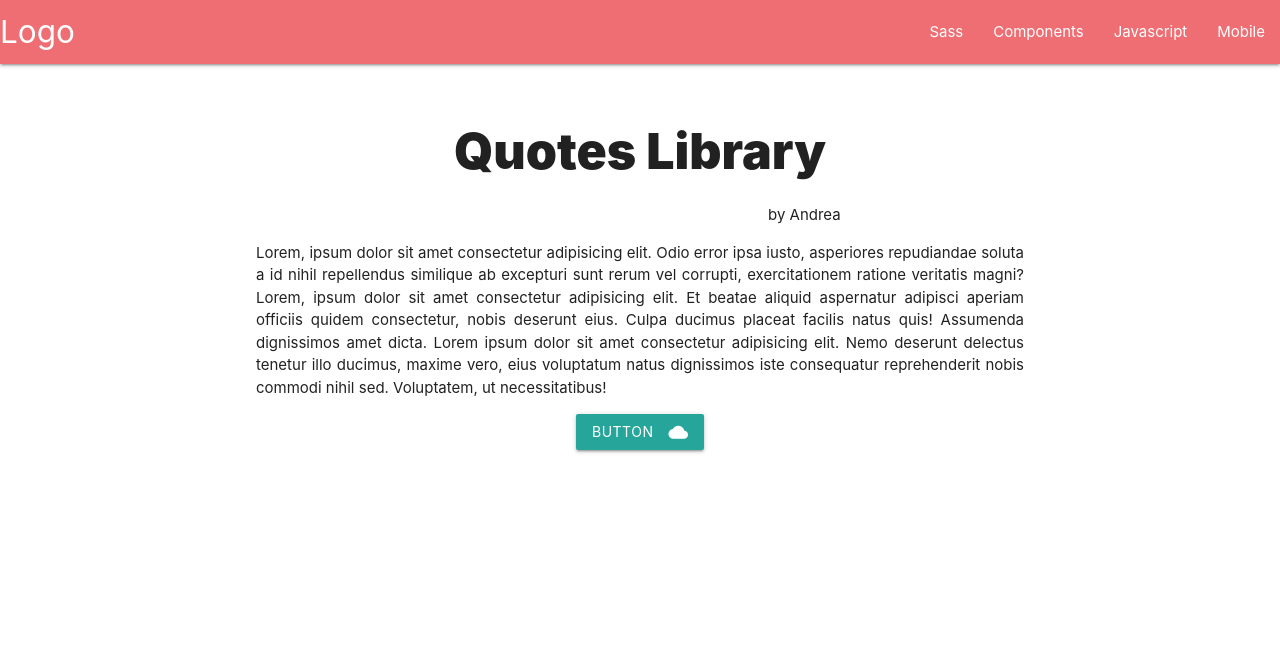
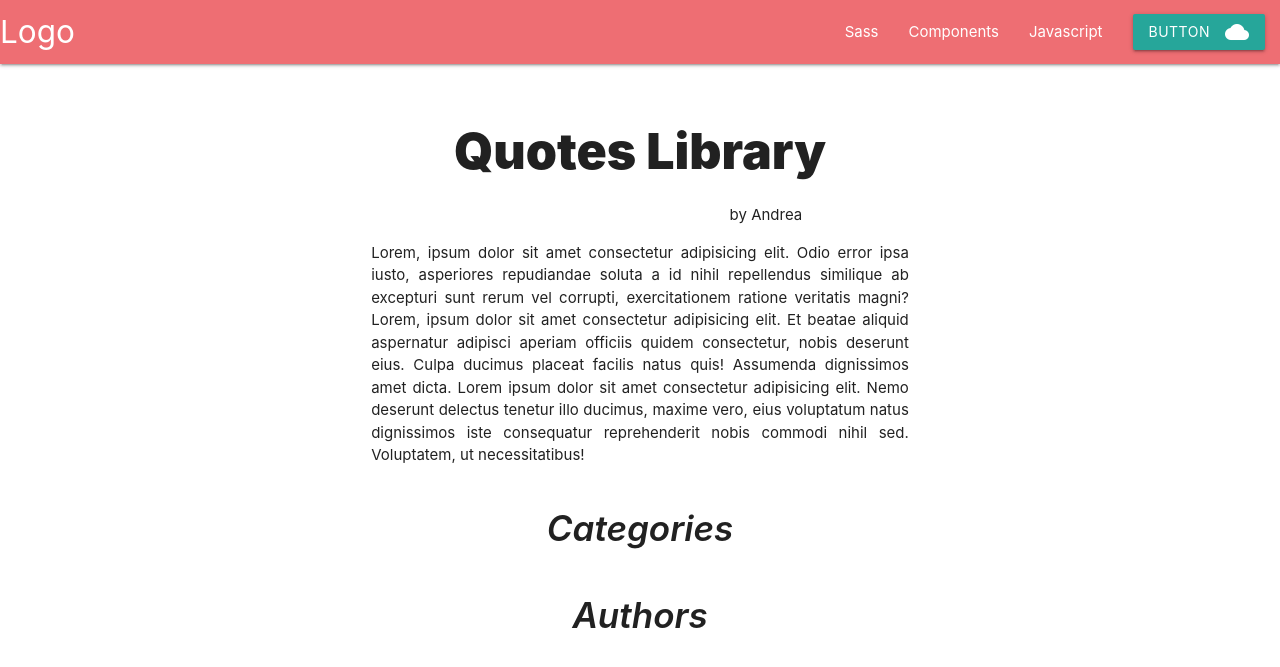
Before and after one commit to TheTraveller95/Quotes-Library, a Flask app: page / in a window 1280 px wide. Shown: the top 667 px of the page. Run offline with Flask 2, Linux system fonts and the light colour scheme; data that the repository does not hold is empty; some libraries are stand-ins or nearby versions.

Commit message:
add home.html, getcategory.html file and functions for getting the categories from the DB

```diff
--- a/app.py
+++ b/app.py
@@ -11,8 +11,14 @@ app.config['MONGO_URI'] = 'mongodb+srv://root:r00tUser@myfirstcluster-p7dea.mong
 mongo = PyMongo(app)
 
 @app.route('/')
-def hello():
-    return render_template('home.html', categories=mongo.db.categories.find())
+def home():
+    return render_template('home.html',
+    categories=mongo.db.categories.find(),
+    quotes=mongo.db.quotes.find())
+
+@app.route('/get_category/<category_id>')
+def get_category(category_id):
+    return render_template('getcategory.html', category=mongo.db.categories.find_one({'_id': ObjectId(category_id)}))
 
 
 if __name__ == '__main__':
--- a/static/css/style.css
+++ b/static/css/style.css
@@ -15,12 +15,28 @@
     text-align: justify;
 }
 
-.button{
+/*.button{
     margin-left: 20%;
     margin-right: 20%;
     text-align: center;
-}
+}*/
 
 .categories{
     float: left;
 }
+
+.cat, .author{
+    text-align: center;
+    margin-left: auto;
+    margin-right: auto;
+}
+
+.cat-title, .author-title{
+    font-size: 35px;
+    font-weight: 600;
+    font-style: italic;
+}
+
+.choosen-category{
+    text-align: center;
+}
--- /dev/null
+++ b/templates/base.html
@@ -0,0 +1,47 @@
+<!DOCTYPE html>
+<html lang="en">
+<head>
+    <meta charset="UTF-8">
+    <meta name="viewport" content="width=device-width, initial-scale=1.0">
+    <meta http-equiv="X-UA-Compatible" content="ie=edge">
+    <script src="https://code.jquery.com/jquery-3.2.1.min.js"></script>
+     <link href="https://fonts.googleapis.com/icon?family=Material+Icons" rel="stylesheet">
+    <link rel="stylesheet" href="https://cdnjs.cloudflare.com/ajax/libs/materialize/1.0.0/css/materialize.min.css">
+    <script src="https://cdnjs.cloudflare.com/ajax/libs/materialize/1.0.0/js/materialize.min.js"></script>
+    <link rel="stylesheet" href="{{url_for('static', filename= 'css/style.css')}}">
+    <title>Document</title>
+</head>
+<body>
+    <header>
+        <nav>
+            <div class="nav-wrapper">
+                <a href="#!" class="brand-logo">Logo</a>
+                <a href="#" data-target="mobile-demo" class="sidenav-trigger"><i class="material-icons">menu</i></a>
+                <ul class="right hide-on-med-and-down">
+                    <li><a href="sass.html">Sass</a></li>
+                    <li><a href="badges.html">Components</a></li>
+                    <li><a href="collapsible.html">Javascript</a></li>
+                    <li><a class="waves-effect waves-light btn add-quote"><i class="material-icons right">cloud</i>button</a></li>
+                </ul>
+            </div>
+        </nav>
+
+        <ul class="sidenav" id="mobile-demo">
+            <li><a href="sass.html">Sass</a></li>
+            <li><a href="badges.html">Components</a></li>
+            <li><a href="collapsible.html">Javascript</a></li>
+            <li><a href="mobile.html">Mobile</a></li>
+        </ul>
+    </header>
+    <div class="container">
+    {% block content %}
+    {% endblock %}
+    </div>
+
+    <script>
+        $(document).ready(function(){
+            $('.sidenav').sidenav();
+        });
+    </script>
+</body>
+</html>
--- a/templates/home.html
+++ b/templates/home.html
@@ -1,40 +1,9 @@
-<!DOCTYPE html>
-<html lang="en">
-<head>
-    <meta charset="UTF-8">
-    <meta name="viewport" content="width=device-width, initial-scale=1.0">
-    <meta http-equiv="X-UA-Compatible" content="ie=edge">
-    <script src="https://code.jquery.com/jquery-3.2.1.min.js"></script>
-     <link href="https://fonts.googleapis.com/icon?family=Material+Icons" rel="stylesheet">
-    <link rel="stylesheet" href="https://cdnjs.cloudflare.com/ajax/libs/materialize/1.0.0/css/materialize.min.css">
-    <script src="https://cdnjs.cloudflare.com/ajax/libs/materialize/1.0.0/js/materialize.min.js"></script>
-    <link rel="stylesheet" href="{{url_for('static', filename= 'css/style.css')}}">
-    <title>Document</title>
-</head>
-<body>
-    <header>
-        <nav>
-            <div class="nav-wrapper">
-                <a href="#!" class="brand-logo">Logo</a>
-                <a href="#" data-target="mobile-demo" class="sidenav-trigger"><i class="material-icons">menu</i></a>
-                <ul class="right hide-on-med-and-down">
-                    <li><a href="sass.html">Sass</a></li>
-                    <li><a href="badges.html">Components</a></li>
-                    <li><a href="collapsible.html">Javascript</a></li>
-                    <li><a href="mobile.html">Mobile</a></li>
-                </ul>
-            </div>
-        </nav>
+{% extends 'base.html' %}
 
-        <ul class="sidenav" id="mobile-demo">
-            <li><a href="sass.html">Sass</a></li>
-            <li><a href="badges.html">Components</a></li>
-            <li><a href="collapsible.html">Javascript</a></li>
-            <li><a href="mobile.html">Mobile</a></li>
-        </ul>
-    </header>
+{% block content %}
 
-    <main>
+
+<main>
         <p class="main-title">Quotes Library</p>
         <p class="secondary-title">by Andrea</p>
         <section>
@@ -46,24 +15,21 @@
                 Lorem ipsum dolor sit amet consectetur adipisicing elit. Nemo deserunt delectus tenetur illo ducimus, maxime vero, eius voluptatum natus
                 dignissimos iste consequatur reprehenderit nobis commodi nihil sed. Voluptatem, ut necessitatibus!
             </p>
-            <div class="button">
-            <a class="waves-effect waves-light btn add-quote"><i class="material-icons right">cloud</i>button</a>
-            </div>
         </section>
     </main>
 
-    <div class="row">
-    {% for category in categories %}
-        <span class="col">{{category.category_name}}</span>
-    {% endfor %}
+    <div class="cat">
+        <p class="cat-title">Categories</p>
+        {% for category in categories %}
+            <span><a class="waves-effect waves-light btn-large" href="{{url_for('get_category', category_id=category._id)}}">{{category.category_name}}</a></span>
+        {% endfor %}
     </div>
 
-    {% block content %}
+    <div class="author">
+        <p class="author-title">Authors</p>
+        {% for quote in quotes %}
+            <span><a class="waves-effect waves-light btn-large">{{quote.quote_author}}</a></span>
+        {% endfor %}
+    </div>
+
     {% endblock %}
-    <script>
-        $(document).ready(function(){
-            $('.sidenav').sidenav();
-        });
-    </script>
-</body>
-</html>
```
Also changed, not shown: templates/getcategory.html (added, +7 -0 lines).
